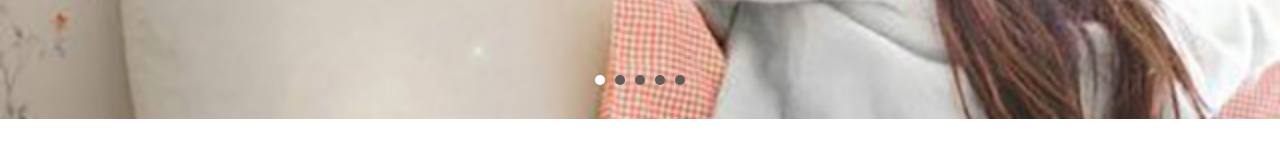
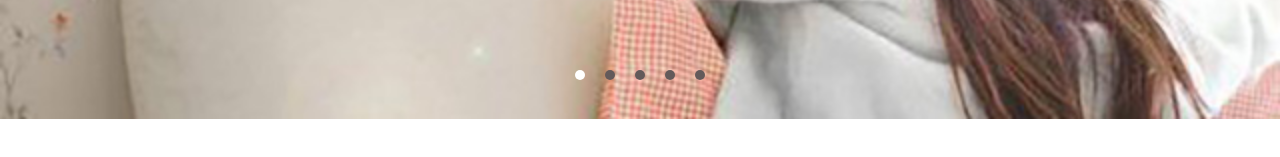
Before and after one commit to fuckyouweb/slider, a plain HTML site: page index.html in a window 1280 px wide. Shown: the part 383-540 px from the top of the page. Drawn offline with Linux system fonts and the light colour scheme.

Commit message:
fix some bug

```diff
--- a/js/index.js
+++ b/js/index.js
@@ -4,8 +4,9 @@
 $(function () {
     //参数
     var MXC_slider_config ={
-        'slider_speed':3000,
-        'slider_time': 500
+        'slider_speed':3000, //跳转时间
+        'slider_time': 500, //动画时间 单位ms
+        'slider_proportion': 0.390625 //图片宽高比
     };
     var MXC_slider = $(".MXC_slider"),
         MXC_slider_main =$(".MXC_slider_main"),
@@ -14,7 +15,7 @@ $(function () {
 
     //设置基础的字体大小
     var html_width = MXC_slider.width();
-    MXC_slider.css({"font-size":"10px",'height':0.390625*html_width+'px'});
+    MXC_slider.css({"font-size":"10px",'height':MXC_slider_config.slider_proportion*html_width+'px'});
 
     //添加导航
     var MXC_slider_num = $(".MXC_slider_content li") ;
--- a/less/index.less
+++ b/less/index.less
@@ -5,6 +5,7 @@ html,body{
 
 .MXC_slider {
   width: 100%;
+  font-size: 10px;
 }
 ul.MXC_slider_content {
   list-style: none;
@@ -28,10 +29,12 @@ img.MXC_img {
 .MXC_slider_main{
   position: relative;
   height: 100%;
+  font-size: 1em;
 }
 .MXC_slider_nav {
   position: absolute;
   list-style: none;
+  font-size: 1em;
   margin: 0;
   padding: 0;
   left: 0;
@@ -45,6 +48,6 @@ img.MXC_img {
     background: #635A5A;
     width: 1em;
     height: 1em;
-    margin: .5em;
+    margin: 1em;
   }
 }
```
Also changed, not shown: index.html (+3 -2 lines), css/index.css, 2 other files.
